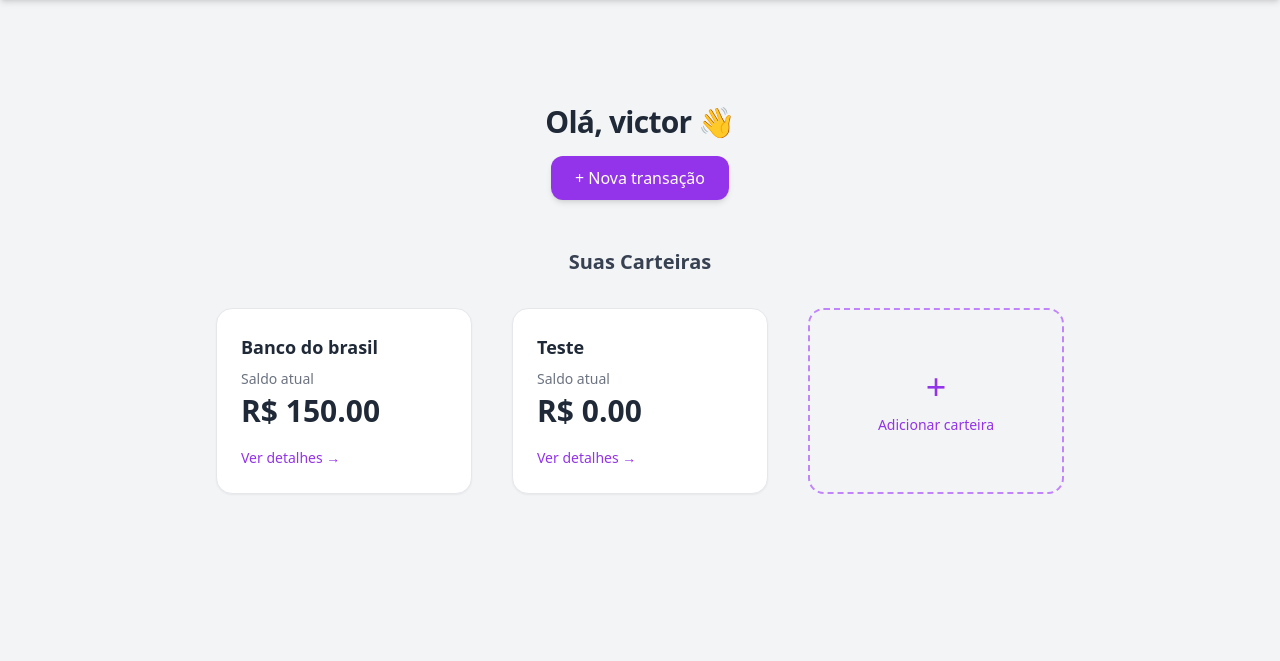
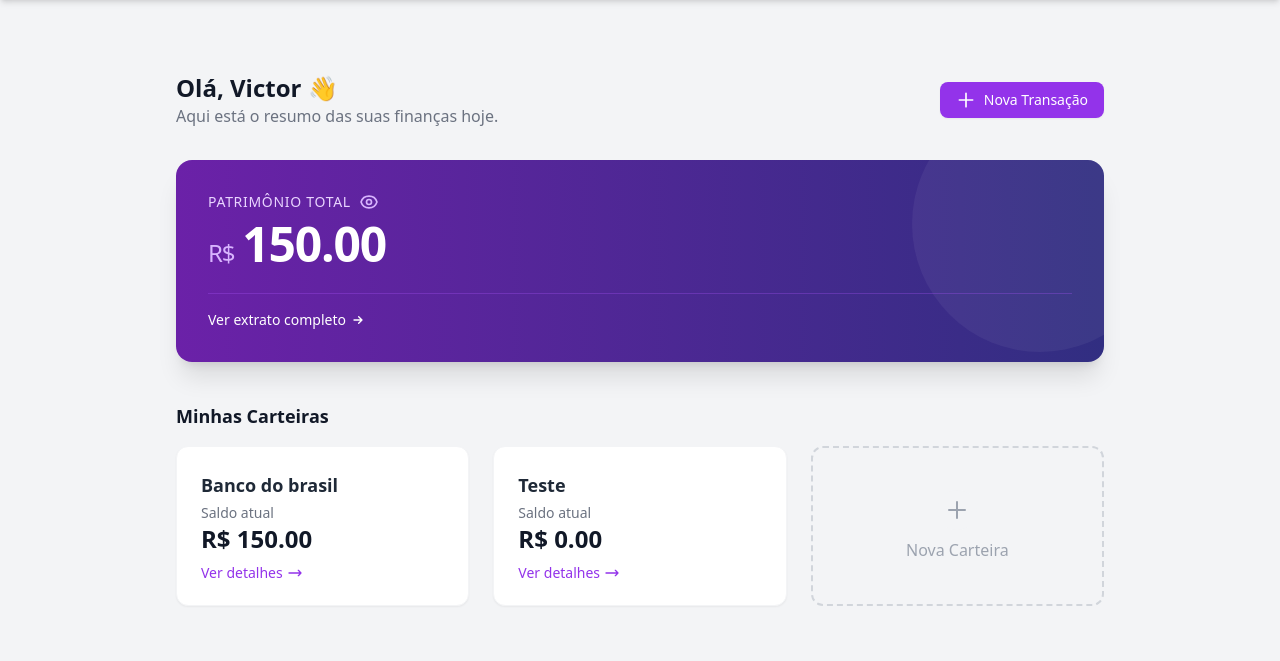
Before and after one commit to ASJoaoVictor/projeto_final_poo_2025.2, a Flask app: page /dashboard in a window 1280 px wide. Shown: the part 60-721 px from the top of the page. Run offline with Flask 3, Linux system fonts and the light colour scheme; a user stored in the database is signed in; some libraries are stand-ins or nearby versions.

Commit message:
card que mostra o balanço total

```diff
--- a/routes/main_routes.py
+++ b/routes/main_routes.py
@@ -8,4 +8,7 @@ main_bp = Blueprint("main_bp", __name__)
 @login_required
 def dashboard_page():
     wallets = WalletController.get_wallets_by_user(current_user.id)
-    return render_template("index.html", user= current_user, wallets= wallets)
+
+    total_balance = sum(wallet.current_balance for wallet in wallets)
+    print(total_balance)
+    return render_template("index.html", user= current_user, wallets= wallets, total_balance=total_balance)
--- a/templates/index.html
+++ b/templates/index.html
@@ -1,63 +1,149 @@
 {% extends "base.html" %}
-{% block extra_css %}{% endblock %}
 
 {% block content %}
+<div class="max-w-7xl mx-auto px-4 sm:px-6 lg:px-8 py-8">
 
-<div class="w-full flex flex-col items-center pt-16 pb-24">
-    {% include "components/flash_message.html" %}
-    <!-- Título -->
-    <h1 class="text-gray-800 text-3xl font-bold tracking-tight mb-4">
-        Olá, {{ user.username.split()[0] }} 👋
-    </h1>
+    <div class="flex flex-col sm:flex-row justify-between items-start sm:items-center mb-8 gap-4">
+        <div>
+            <h1 class="text-2xl font-bold text-gray-900">Olá, Victor 👋</h1>
+            <p class="text-gray-500">Aqui está o resumo das suas finanças hoje.</p>
+        </div>
 
-    <!-- Botão nova transação -->
-    <a href="{{ url_for('transaction_bp.transaction_new_page') }}"
-       class="px-6 py-2.5 rounded-xl bg-purple-600 text-white font-medium shadow-md
-              hover:bg-purple-700 hover:shadow-lg transition-all mb-12">
-        + Nova transação
-    </a>
+        <a href="#"
+           class="inline-flex items-center px-4 py-2 bg-purple-600 hover:bg-purple-700 text-white text-sm font-medium rounded-lg shadow-sm transition-colors duration-150">
+            <svg class="w-5 h-5 mr-2" fill="none" stroke="currentColor" viewBox="0 0 24 24"><path stroke-linecap="round" stroke-linejoin="round" stroke-width="2" d="M12 4v16m8-8H4"></path></svg>
+            Nova Transação
+        </a>
+    </div>
 
-    <!-- Subtítulo -->
-    <h2 class="text-gray-700 text-xl font-semibold mb-8">
-        Suas Carteiras
-    </h2>
+<div class="mb-10">
+    <div class="relative overflow-hidden rounded-2xl bg-gradient-to-r from-purple-800 to-indigo-900 text-white shadow-xl p-8">
+        <div class="absolute top-0 right-0 -mr-16 -mt-16 w-64 h-64 rounded-full bg-white opacity-5"></div>
 
-    <!-- GRID centralizado -->
-    <div class="grid grid-cols-1 sm:grid-cols-2 lg:grid-cols-3 gap-10 justify-items-center">
+        <div class="relative z-10">
+            <div class="flex items-center gap-2 mb-1">
+                <p class="text-purple-200 text-sm font-medium uppercase tracking-wider">Patrimônio Total</p>
+                <button onclick="toggleBalance()" class="text-purple-300 hover:text-white transition-colors focus:outline-none">
+                    <svg id="eye-open" class="w-5 h-5" fill="none" stroke="currentColor" viewBox="0 0 24 24"><path stroke-linecap="round" stroke-linejoin="round" stroke-width="2" d="M15 12a3 3 0 11-6 0 3 3 0 016 0z"></path><path stroke-linecap="round" stroke-linejoin="round" stroke-width="2" d="M2.458 12C3.732 7.943 7.523 5 12 5c4.478 0 8.268 2.943 9.542 7-1.274 4.057-5.064 7-9.542 7-4.477 0-8.268-2.943-9.542-7z"></path></svg>
+                    <svg id="eye-closed" class="w-5 h-5 hidden" fill="none" stroke="currentColor" viewBox="0 0 24 24"><path stroke-linecap="round" stroke-linejoin="round" stroke-width="2" d="M13.875 18.825A10.05 10.05 0 0112 19c-4.478 0-8.268-2.943-9.543-7a9.97 9.97 0 011.563-3.029m5.858.908a3 3 0 114.243 4.243M9.878 9.878l4.242 4.242M9.88 9.88l-3.29-3.29m7.532 7.532l3.29 3.29M3 3l3.59 3.59m0 0A9.953 9.953 0 0112 5c4.478 0 8.268 2.943 9.543 7a10.025 10.025 0 01-4.132 5.411m0 0L21 21"></path></svg>
+                </button>
+            </div>
 
-        {% for wallet in wallets %}
-        <a href="{{ url_for('wallet_bp.wallet_detail_page', wallet_id=wallet.id) }}"
-           class="w-64 bg-white rounded-2xl shadow-sm p-6 border border-gray-200
-                  hover:shadow-xl hover:-translate-y-1 transition-all duration-300 text-gray-800">
+            <h2 class="text-5xl font-bold text-white tracking-tight mt-2 flex items-baseline mb-6">
+                <span class="text-2xl font-normal text-purple-300 mr-2">R$</span>
+                <span id="balance-value">{{ "%.2f"|format(total_balance) }}</span>
+                <span id="balance-hidden" class="hidden tracking-widest text-4xl mt-1">••••••</span>
+            </h2>
 
-            <h3 class="font-semibold text-lg mb-2">
-                {{ wallet.wallet_name }}
-            </h3>
+            <div class="pt-4 border-t border-purple-500/30 flex justify-between items-center">
+                <!-- <span class="text-xs text-purple-300">Todas as carteiras somadas</span> -->
 
-            <p class="text-sm text-gray-500 mb-1">Saldo atual</p>
-            <p class="text-3xl font-bold mb-4">
+                <a href="#" class="group flex items-center text-sm font-medium text-white hover:text-purple-200 transition-colors">
+                    Ver extrato completo
+                    <svg class="w-4 h-4 ml-1 transform group-hover:translate-x-1 transition-transform" fill="none" stroke="currentColor" viewBox="0 0 24 24"><path stroke-linecap="round" stroke-linejoin="round" stroke-width="2" d="M13 7l5 5m0 0l-5 5m5-5H6"></path></svg>
+                </a>
+            </div>
+
+        </div>
+    </div>
+</div>
+
+    <div class="mb-6">
+        <h3 class="text-lg font-bold text-gray-900 mb-4">Minhas Carteiras</h3>
+
+        <div class="grid grid-cols-1 sm:grid-cols-2 lg:grid-cols-3 gap-6">
+
+{% for wallet in wallets %}
+<div class="bg-white rounded-xl shadow-sm border border-gray-100 p-6 hover:shadow-md transition-shadow duration-200 flex flex-col justify-between h-40">
+    <div>
+        <h4 class="font-semibold text-gray-800 text-lg mb-1">{{ wallet.wallet_name }}</h4>
+        <p class="text-sm text-gray-500">Saldo atual</p>
+    </div>
+    <div>
+        <span class="text-2xl font-bold text-gray-900">
+
+            <span class="wallet-balance">
                 R$ {{ "%.2f"|format(wallet.current_balance) }}
-            </p>
-
-            <span class="text-purple-600 text-sm font-medium hover:underline">
-                Ver detalhes →
             </span>
 
+            <span class="wallet-hidden hidden">
+                ••••••
+            </span>
+
+        </span>
+
+        <a href="{{ url_for('wallet_bp.wallet_detail_page', wallet_id=wallet.id) }}" class="block text-sm text-purple-600 font-medium mt-2 hover:text-purple-800 flex items-center gap-1">
+            Ver detalhes
+            <svg class="w-4 h-4" fill="none" stroke="currentColor" viewBox="0 0 24 24"><path stroke-linecap="round" stroke-linejoin="round" stroke-width="2" d="M17 8l4 4m0 0l-4 4m4-4H3"></path></svg>
         </a>
-        {% endfor %}
+    </div>
+</div>
+{% endfor %}
 
-        <!-- Add card -->
-        <a href="{{url_for('wallet_bp.wallet_new_page')}}"
-           class="w-64 h-[186px] flex flex-col gap-2 items-center justify-center p-6
-                  rounded-2xl border-2 border-dashed border-purple-400 text-purple-600
-                  hover:bg-purple-50 hover:border-purple-500 hover:shadow-md transition-all">
+            <a href="{{ url_for('wallet_bp.create_wallet') }}" class="border-2 border-dashed border-gray-300 rounded-xl p-6 flex flex-col items-center justify-center text-gray-400 hover:border-purple-500 hover:text-purple-600 hover:bg-purple-50 transition-all duration-200 h-40 group cursor-pointer">
+                <div class="w-10 h-10 rounded-full bg-gray-100 group-hover:bg-white flex items-center justify-center mb-2 transition-colors">
+                    <svg class="w-6 h-6" fill="none" stroke="currentColor" viewBox="0 0 24 24"><path stroke-linecap="round" stroke-linejoin="round" stroke-width="2" d="M12 4v16m8-8H4"></path></svg>
+                </div>
+                <span class="font-medium">Nova Carteira</span>
+            </a>
 
-            <span class="text-4xl font-light">+</span>
-            <span class="font-medium text-sm">Adicionar carteira</span>
-        </a>
-
+        </div>
     </div>
 
 </div>
 
+<script>
+    document.addEventListener("DOMContentLoaded", () => {
+        const isHidden = localStorage.getItem('hideBalance') === 'true';
+        if (isHidden) {
+            applyBalanceState(true);
+        }
+    });
+
+    function toggleBalance() {
+        // Verifica o estado atual olhando para o saldo principal
+        const mainBalance = document.getElementById('balance-value');
+        const isCurrentlyVisible = !mainBalance.classList.contains('hidden');
+
+        // Inverte o estado
+        applyBalanceState(isCurrentlyVisible);
+        localStorage.setItem('hideBalance', isCurrentlyVisible);
+    }
+
+    function applyBalanceState(shouldHide) {
+        // --- PARTE 1: SALDO TOTAL (IDs únicos) ---
+        const mainValue = document.getElementById('balance-value');
+        const mainHidden = document.getElementById('balance-hidden');
+        const eyeOpen = document.getElementById('eye-open');
+        const eyeClosed = document.getElementById('eye-closed');
+
+        if (shouldHide) {
+            mainValue.classList.add('hidden');
+            mainHidden.classList.remove('hidden');
+            eyeOpen.classList.add('hidden');
+            eyeClosed.classList.remove('hidden');
+        } else {
+            mainValue.classList.remove('hidden');
+            mainHidden.classList.add('hidden');
+            eyeOpen.classList.remove('hidden');
+            eyeClosed.classList.add('hidden');
+        }
+
+        // --- PARTE 2: SALDOS DAS CARTEIRAS (Classes múltiplas) ---
+        // Pegamos TODOS os elementos das carteiras
+        const walletBalances = document.querySelectorAll('.wallet-balance');
+        const walletHiddens = document.querySelectorAll('.wallet-hidden');
+
+        // Loop para esconder/mostrar cada um deles
+        walletBalances.forEach(el => {
+            if(shouldHide) el.classList.add('hidden');
+            else el.classList.remove('hidden');
+        });
+
+        walletHiddens.forEach(el => {
+            if(shouldHide) el.classList.remove('hidden');
+            else el.classList.add('hidden');
+        });
+    }
+</script>
 {% endblock %}
```
Also changed, not shown: instance/finance.db.
